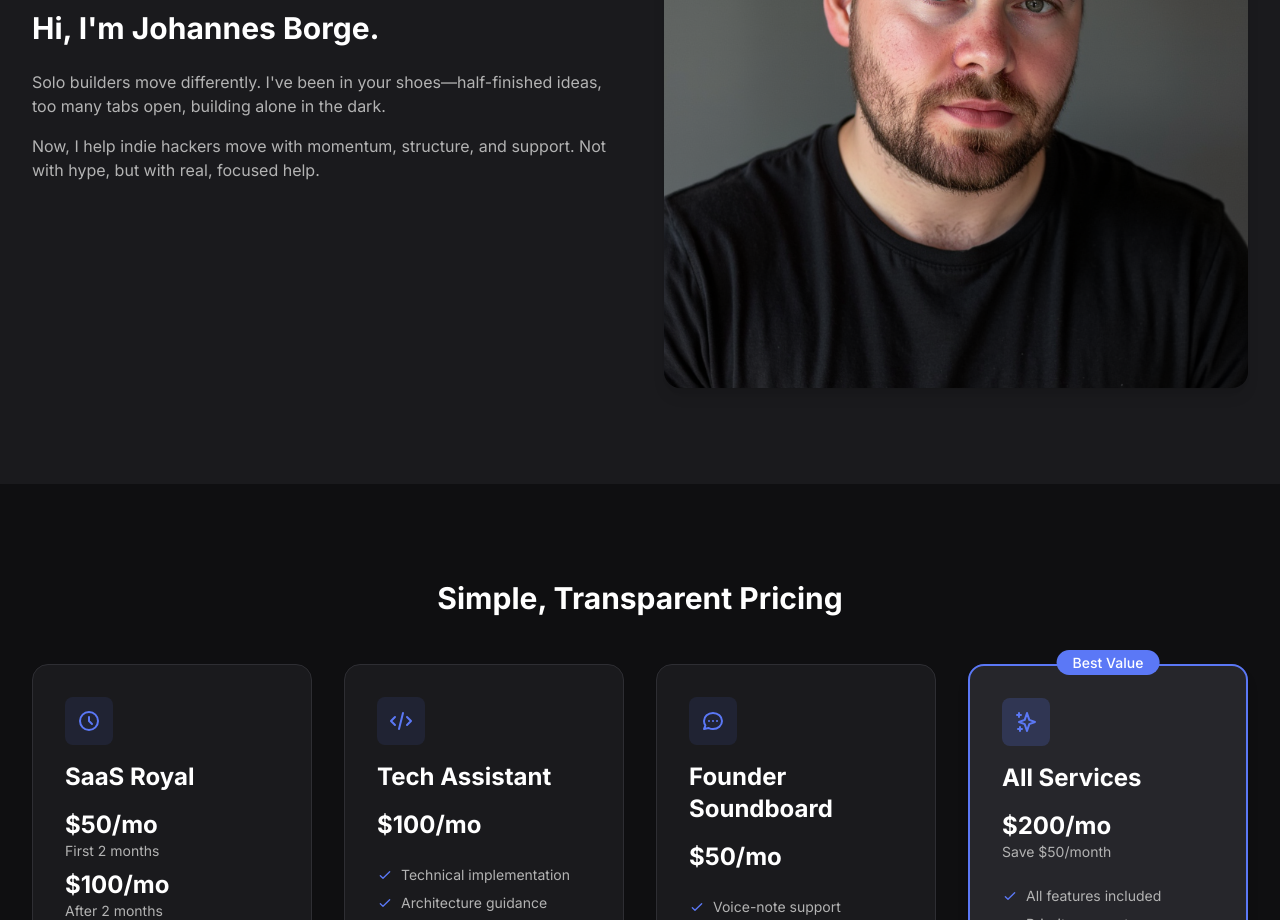
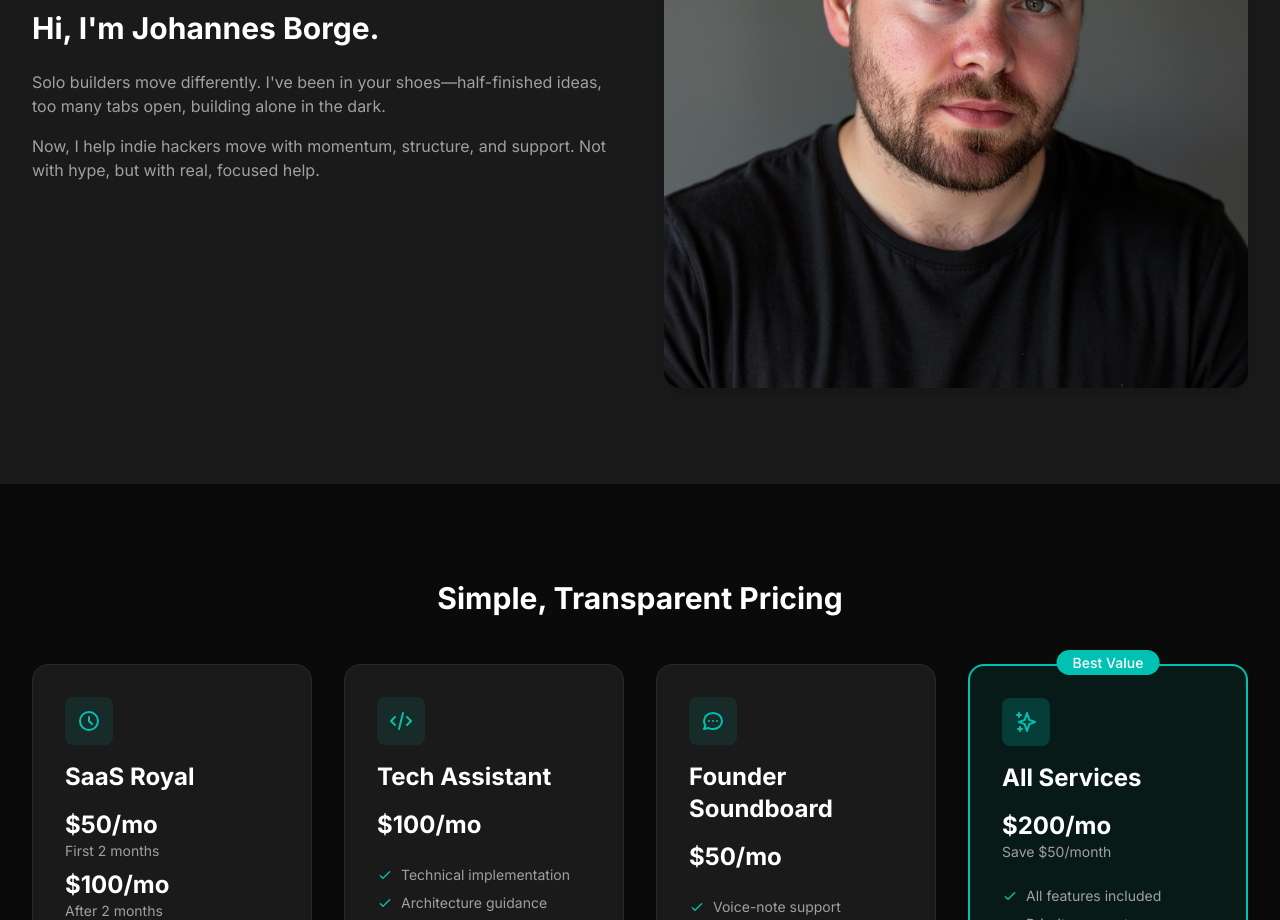
Before and after one commit to JohannesBorge/borge, a Next.js app: page / in a window 1280 px wide. Shown: the part 1880-2800 px from the top of the page. Built offline with nearby package versions, Linux system fonts and the light colour scheme.

Commit message:
Update color scheme to use teal (#01c2b2) throughout the website

```diff
--- a/app/page.tsx
+++ b/app/page.tsx
@@ -15,7 +15,7 @@ export default function Home() {
             I'm Johannes Borge, a solo founder helping indie hackers and SaaS builders turn their ideas into reality through accountability, technical expertise, and strategic guidance.
           </p>
           <div className="flex flex-col sm:flex-row gap-4 justify-center animate-fade-in-up">
-            <button className="bg-primary text-text-primary px-8 py-3 rounded-full font-medium hover:bg-hover transition-all duration-300 transform hover:scale-105 hover:shadow-lg">
+            <button className="bg-teal-500 text-text-primary px-8 py-3 rounded-full font-medium hover:bg-teal-600 transition-all duration-300 transform hover:scale-105 hover:shadow-lg">
               Book a Free Call
             </button>
           </div>
@@ -29,7 +29,7 @@ export default function Home() {
           <div className="grid md:grid-cols-3 gap-8">
             {/* SaaS Royal */}
             <div className="bg-background p-8 rounded-2xl shadow-sm hover:shadow-lg transition-all duration-300 transform hover:-translate-y-2 border border-border group flex flex-col h-full">
-              <h3 className="text-2xl font-bold mb-2 text-text-primary group-hover:text-primary transition-colors duration-300">SaaS Royal</h3>
+              <h3 className="text-2xl font-bold mb-2 text-text-primary group-hover:text-teal-500 transition-colors duration-300">SaaS Royal</h3>
               <h4 className="text-lg font-medium mb-4 text-text-secondary group-hover:text-text-primary transition-colors duration-300">Stay on track. Build with intention</h4>
               <p className="text-text-secondary mb-6 group-hover:text-text-primary transition-colors duration-300">A personal accountability service that helps you show up, stay focused, and actually finish what you start.</p>
               <div className="mt-auto">
@@ -41,7 +41,7 @@ export default function Home() {
 
             {/* Tech Assistant */}
             <div className="bg-background p-8 rounded-2xl shadow-sm hover:shadow-lg transition-all duration-300 transform hover:-translate-y-2 border border-border group flex flex-col h-full">
-              <h3 className="text-2xl font-bold mb-2 text-text-primary group-hover:text-primary transition-colors duration-300">Tech Assistant</h3>
+              <h3 className="text-2xl font-bold mb-2 text-text-primary group-hover:text-teal-500 transition-colors duration-300">Tech Assistant</h3>
               <h4 className="text-lg font-medium mb-4 text-text-secondary group-hover:text-text-primary transition-colors duration-300">Build faster. Skip the tech overwhelm.</h4>
               <p className="text-text-secondary mb-6 group-hover:text-text-primary transition-colors duration-300">Your personal technical sidekick. Get unstuck, ship your MVP, and stay out of the weeds.</p>
               <div className="mt-auto">
@@ -53,7 +53,7 @@ export default function Home() {
 
             {/* Founder Soundboard */}
             <div className="bg-background p-8 rounded-2xl shadow-sm hover:shadow-lg transition-all duration-300 transform hover:-translate-y-2 border border-border group flex flex-col h-full">
-              <h3 className="text-2xl font-bold mb-2 text-text-primary group-hover:text-primary transition-colors duration-300">Founder Soundboard</h3>
+              <h3 className="text-2xl font-bold mb-2 text-text-primary group-hover:text-teal-500 transition-colors duration-300">Founder Soundboard</h3>
               <h4 className="text-lg font-medium mb-4 text-text-secondary group-hover:text-text-primary transition-colors duration-300">Think it through. Talk it out.</h4>
               <p className="text-text-secondary mb-6 group-hover:text-text-primary transition-colors duration-300">Voice-note based support with me directly. Clear mental fog, bounce ideas, and stay sharp.</p>
               <div className="mt-auto">
@@ -230,12 +230,12 @@ export default function Home() {
               </div>
             </div>
 
-            <div className="bg-hover p-8 rounded-2xl shadow-lg border-2 border-primary hover:border-primary transition-all duration-300 transform hover:-translate-y-2 flex flex-col h-full group relative">
+            <div className="bg-teal-900/20 p-8 rounded-2xl shadow-lg border-2 border-teal-500 hover:border-teal-400 transition-all duration-300 transform hover:-translate-y-2 flex flex-col h-full group relative">
               <div className="absolute -top-4 left-1/2 transform -translate-x-1/2">
-                <span className="bg-primary text-text-primary px-4 py-1 rounded-full text-sm font-medium">Best Value</span>
+                <span className="bg-teal-500 text-text-primary px-4 py-1 rounded-full text-sm font-medium">Best Value</span>
               </div>
-              <div className="w-12 h-12 bg-primary/20 rounded-lg flex items-center justify-center mb-4 group-hover:bg-primary/30 transition-colors duration-300">
-                <svg className="w-6 h-6 text-primary" fill="none" stroke="currentColor" viewBox="0 0 24 24">
+              <div className="w-12 h-12 bg-teal-500/20 rounded-lg flex items-center justify-center mb-4 group-hover:bg-teal-500/30 transition-colors duration-300">
+                <svg className="w-6 h-6 text-teal-500" fill="none" stroke="currentColor" viewBox="0 0 24 24">
                   <path strokeLinecap="round" strokeLinejoin="round" strokeWidth={2} d="M5 3v4M3 5h4M6 17v4m-2-2h4m5-16l2.286 6.857L21 12l-5.714 2.143L13 21l-2.286-6.857L5 12l5.714-2.143L13 3z" />
                 </svg>
               </div>
@@ -265,7 +265,7 @@ export default function Home() {
                 </li>
               </ul>
               <div className="mt-auto">
-                <button className="w-full bg-primary text-text-primary py-3 rounded-lg hover:bg-hover transition-all duration-300 transform hover:scale-105">
+                <button className="w-full bg-teal-500 text-text-primary py-3 rounded-lg hover:bg-teal-600 transition-all duration-300 transform hover:scale-105">
                   Get Started
                 </button>
               </div>
@@ -281,7 +281,7 @@ export default function Home() {
           <p className="text-text-secondary mb-8 max-w-2xl mx-auto animate-fade-in-up">
           You don't need more courses or communities. You need someone in your corner.
           </p>
-          <button className="bg-primary text-text-primary px-8 py-3 rounded-full font-medium hover:bg-hover transition-all duration-300 transform hover:scale-105 hover:shadow-lg">
+          <button className="bg-teal-500 text-text-primary px-8 py-3 rounded-full font-medium hover:bg-teal-600 transition-all duration-300 transform hover:scale-105 hover:shadow-lg">
           Book a discovery call
           </button>
         </div>
--- a/tailwind.config.js
+++ b/tailwind.config.js
@@ -8,14 +8,27 @@ module.exports = {
   theme: {
     extend: {
       colors: {
-        background: '#0f0f11',
-        surface: '#1a1a1d',
-        primary: '#5b78f6',
-        secondary: '#00c2b2',
-        'text-primary': '#ffffff',
-        'text-secondary': '#b3b3b3',
-        border: '#2e2e33',
-        hover: '#26262b',
+        background: '#0A0A0A',
+        surface: '#1A1A1A',
+        text: {
+          primary: '#FFFFFF',
+          secondary: '#A0A0A0',
+        },
+        border: '#2A2A2A',
+        primary: '#01c2b2',
+        hover: '#00a89a',
+        teal: {
+          50: '#e6f7f6',
+          100: '#b3e9e5',
+          200: '#80dbd4',
+          300: '#4dcdc3',
+          400: '#1abfb2',
+          500: '#01c2b2',
+          600: '#00a89a',
+          700: '#008e82',
+          800: '#00746a',
+          900: '#005a52',
+        },
       },
       fontFamily: {
         sans: ['Inter', 'sans-serif'],
```
